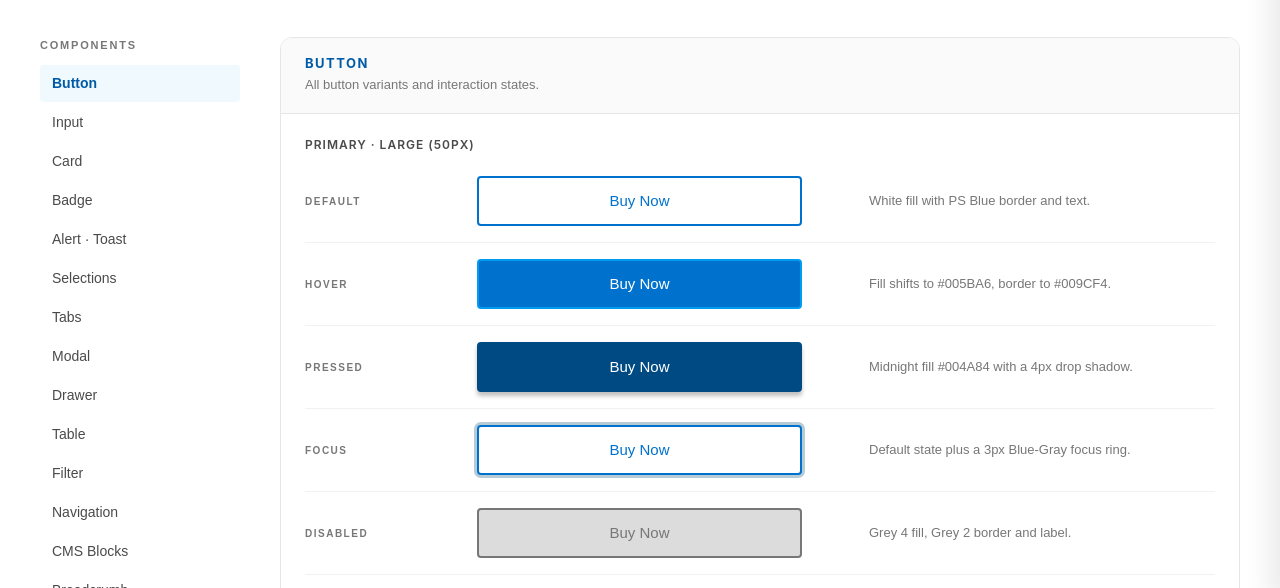
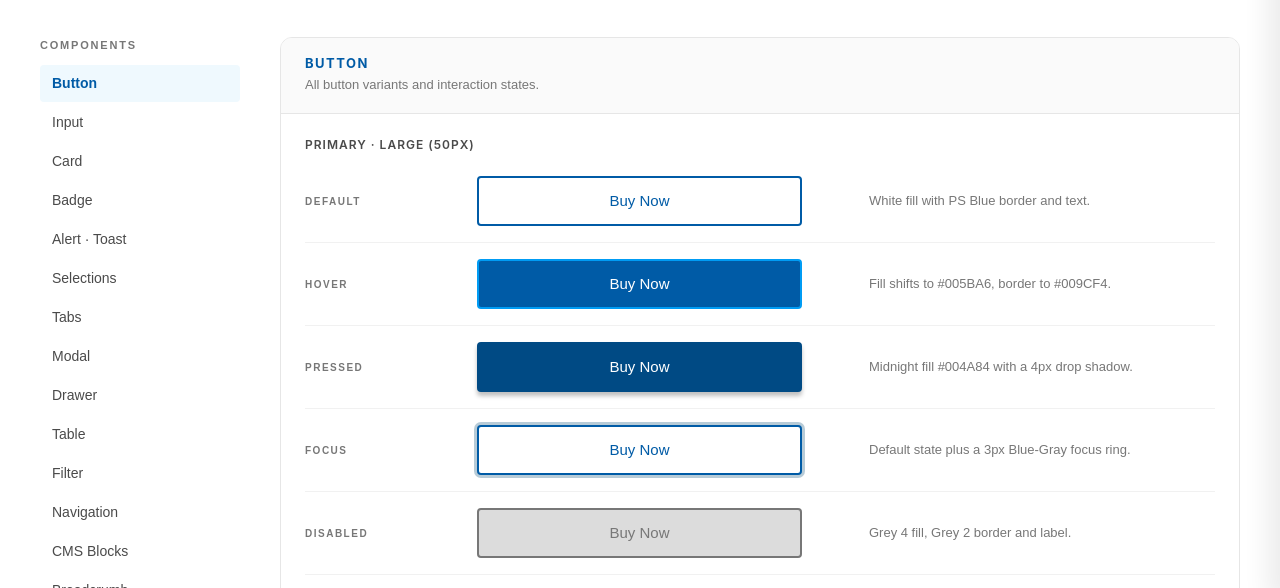
Before and after one commit to NotTheVeal/react-ui-kit, a website built with Vite: page index.html in a window 1280 px wide. Shown: the part 198-786 px from the top of the page. Built offline with nearby package versions, Linux system fonts and the light colour scheme; files whose address does not match are found by name.

Commit message:
chore(tokens): rebuild tokens.css from Figma plugin push

```diff
--- a/tokens.css
+++ b/tokens.css
@@ -17,7 +17,7 @@
   --ps-prim-blue-200: #B0C6D3;
   --ps-prim-blue-300: #6AC7FC;
   --ps-prim-blue-400: #009CF4;
-  --ps-prim-blue-500: #0072CE;
+  --ps-prim-blue-500: #005BA6;
   --ps-prim-blue-600: #004A84;
   --ps-prim-blue-700: #003763;
   --ps-prim-blue-800: #002F48;
```
